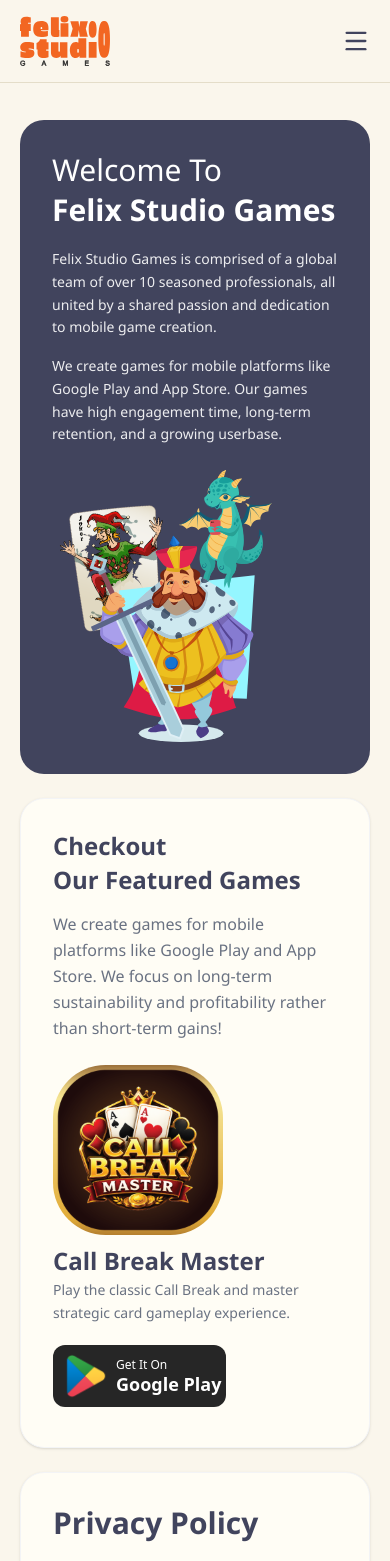
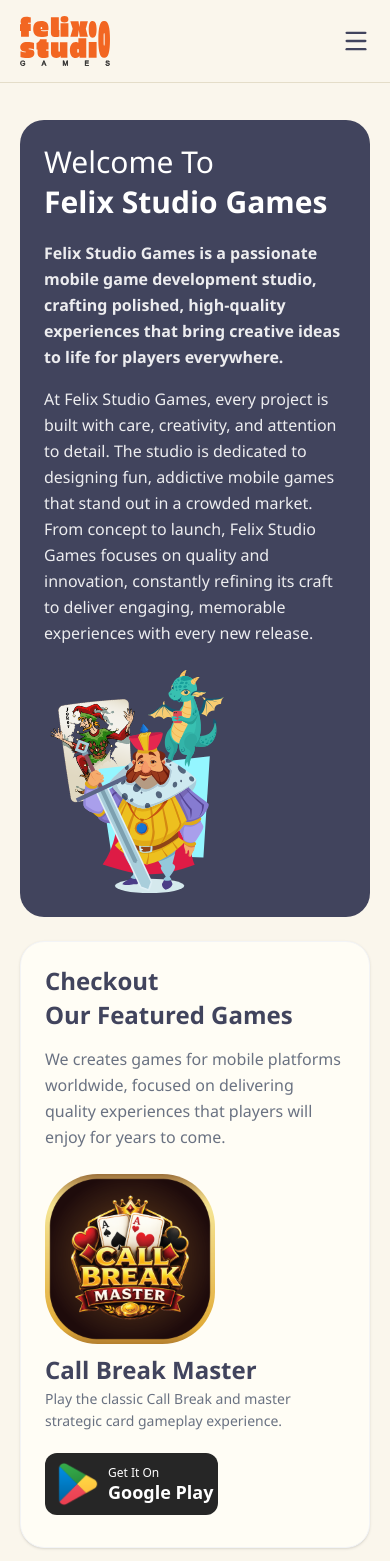
Before and after one commit to felixstudiogames/felix-studio-games-web, a React (Vite) app: page / in a window 390 px wide. Shown: the top 1561 px of the page. Built offline with nearby package versions, Linux system fonts and the light colour scheme; the HTML template or start-up script is replaced by a standard one.

Commit message:
Updated page contents and visual responsiveness

```diff
--- a/index.html
+++ b/index.html
@@ -2,7 +2,7 @@
 <html lang="en">
   <head>
     <meta charset="UTF-8" />
-    <link rel="icon" type="image/svg+xml" href="/favicon.svg" />
+    <link rel="icon" type="image/svg+xml" href="/src/assets/logo-01.svg" />
     <meta name="viewport" content="width=device-width, initial-scale=1.0" />
     <title>Felix Studio Games</title>
   </head>
--- a/src/components/HeroSection.jsx
+++ b/src/components/HeroSection.jsx
@@ -29,33 +29,33 @@
 
       {/* Top row: Welcome + Featured Games (3-col grid, 2+1 split) */}
       <div className='grid grid-cols-1 lg:grid-cols-3 gap-6'>
-        <div className='lg:col-span-2 h-auto lg:h-[440px] bg-[#41445D] rounded-3xl p-8 md:p-10 flex flex-col md:flex-row justify-between gap-6'>
+        <div className='lg:col-span-2 h-auto lg:h-[440px] bg-[#41445D] rounded-3xl p-6 md:p-10 flex flex-col md:flex-row justify-between gap-6'>
           <div className='text-white flex-1'>
             <h2 className='text-3xl md:text-4xl font-medium mb-1'>Welcome To</h2>
             <h1 className='text-3xl md:text-5xl font-extrabold mb-5'>Felix Studio Games</h1>
-            <p className='text-sm md:text-base opacity-90 mb-4 leading-relaxed'>
-              Felix Studio Games is comprised of a global team of over 10 seasoned professionals, all united by a shared passion and dedication to mobile game creation.
+            <p className='text-base font-bold opacity-90 mb-4 lg:mr-15 leading-relaxed'>
+              Felix Studio Games is a passionate mobile game development studio, crafting polished, high-quality experiences that bring creative ideas to life for players everywhere.
             </p>
-            <p className='text-sm md:text-base opacity-90 leading-relaxed'>
-              We create games for mobile platforms like Google Play and App Store. Our games have high engagement time, long-term retention, and a growing userbase.
+            <p className='text-base opacity-90 lg:mr-15 leading-relaxed'>
+              At Felix Studio Games, every project is built with care, creativity, and attention to detail. The studio is dedicated to designing fun, addictive mobile games that stand out in a crowded market. From concept to launch, Felix Studio Games focuses on quality and innovation, constantly refining its craft to deliver engaging, memorable experiences with every new release.
             </p>
           </div>
           <img
             src={Characters}
             alt='hero illustration'
-            className='w-[220px] md:w-[280px] rounded-2xl'
+            className='w-[180px] md:w-[280px] rounded-2xl'
           />
         </div>
 
-        <div ref={gamesRef} className={`h-auto lg:h-[440px] bg-[#FFFDF5] rounded-3xl p-8 shadow-sm border flex flex-col transition-all duration-500 ${
+        <div ref={gamesRef} className={`h-auto lg:h-[440px] bg-[#FFFDF5] rounded-3xl p-6 md:p-8 shadow-sm border flex flex-col transition-all duration-500 ${
             highlightGames
               ? 'border-[#41445D] ring-4 ring-[#41445D]/30 scale-[1.02]'
               : 'border-gray-100'
           }`}>
           <h2 className='text-2xl md:text-3xl font-extrabold text-[#41445D] leading-tight mb-1'>Checkout</h2>
           <h2 className='text-2xl md:text-3xl font-extrabold text-[#41445D] leading-tight mb-4'>Our Featured Games</h2>
-          <p className='text-[16px] text-gray-500 mb-6 leading-relaxed'>
-            We create games for mobile platforms like Google Play and App Store. We focus on long-term sustainability and profitability rather than short-term gains!
+          <p className='text-[16px] text-gray-500 mb-6 md:pr-10 leading-relaxed'>
+            We creates games for mobile platforms worldwide, focused on delivering quality experiences that players will enjoy for years to come.
           </p>
 
           <div className='lg:flex items-center gap-4 mt-auto'>
@@ -82,7 +82,7 @@
       {/* Bottom row: Privacy Policy + Contact Us (own 2-col grid, full width) */}
       <div className='grid grid-cols-1 sm:grid-cols-2 gap-6'>
         <div ref={privacyRef}
-          className={`h-auto sm:h-[300px] bg-[#FFFDF5] rounded-3xl p-8 shadow-sm border flex justify-between gap-6 ${highlightClasses(highlightPrivacy)}`}>
+          className={`h-auto sm:h-[300px] md:h-[320px] bg-[#FFFDF5] rounded-3xl p-6 md:p-8 shadow-sm border flex justify-between gap-6 ${highlightClasses(highlightPrivacy)}`}>
           <div>
             <h2 className='text-3xl font-extrabold text-[#41445D] mb-4'>Privacy Policy</h2>
             <p className='text-[16px] text-gray-600 mb-3 leading-relaxed'>
@@ -93,13 +93,13 @@
             </p>
             <Link to='/privacy-policy' className='text-sm font-semibold text-[#41445D] underline'>Read More</Link>
           </div>
-          <div className='hidden sm:flex flex-shrink-0 w-[148.78px] h-[170.45] mt-[30px]'>
+          <div className='hidden md:hidden lg:block sm:flex flex-shrink-0 lg:w-[148.78px] mt-[30px]'>
             <img src={ShieldIcon} alt="Shield" />
           </div>
         </div>
 
         <div ref={contactRef}
-          className={`h-auto sm:h-[300px] bg-[#FFFDF5] rounded-3xl p-8 shadow-sm border flex justify-between gap-6 ${highlightClasses(highlightContact)}`}>
+          className={`h-auto sm:h-[300px] md:h-[320px] bg-[#FFFDF5] rounded-3xl p-6 md:p-8 shadow-sm border flex justify-between gap-6 ${highlightClasses(highlightContact)}`}>
           <div className='flex-1'>
             <h2 className='text-3xl font-extrabold text-[#41445D] mb-4'>Contact Us</h2>
             <p className='text-[16] text-gray-600 mb-4'>
@@ -117,7 +117,7 @@
             </div>
             <p className='text-[14px] text-gray-400'>* Get a response within 24 hrs</p>
           </div>
-          <div className='hidden sm:flex flex-shrink-0 w-[155px] h-[153px] ml-[30px] mt-[50px]'>
+          <div className='hidden md:hidden lg:block sm:flex flex-shrink-0 lg:w-[155px] lg:h-[153px] ml-[30px] mt-[50px]'>
             <img src={ContactIcon} alt="Contact" />
           </div>
         </div>
--- a/src/components/PrivacyPolicyContentSection.jsx
+++ b/src/components/PrivacyPolicyContentSection.jsx
@@ -52,13 +52,12 @@
             {/* Content */}
             <article className="max-w-[720px] text-[15.5px] leading-[1.7] text-[#4b4b45] [&_p]:m-0 [&_p]:mb-[18px] [&_h2]:text-xl [&_h2]:font-bold [&_h2]:text-[#4a4a45] [&_h2]:mt-9 [&_h2]:mb-[14px] [&_h3]:text-base [&_h3]:font-bold [&_h3]:text-[#4a4a45] [&_h3]:mt-6 [&_h3]:mb-[6px] [&_ul]:m-0 [&_ul]:mb-[18px] [&_ul]:pl-5 [&_li]:mb-[6px] [&_strong]:text-[#4a4a45] [&_strong]:font-bold [&_a]:text-[#ff5a1f] [&_a]:no-underline [&_a:hover]:underline [&_ul]:list-disc [&_ul]:pl-5">
               <p>
-                Welcome to <strong>Call Break Master</strong>. This Privacy
-                Policy explains how <strong>Felix Studio Games</strong>{" "}
+                This Privacy Policy explains how <strong>Felix Studio Games</strong>{" "}
                 collects, uses, and shares information when you use our mobile
                 game.
               </p>
               <p>
-                By using <strong>Call Break Master</strong>, you agree to the
+                By using our applications, you agree to the
                 collection and use of information in accordance with this
                 policy.
               </p>
@@ -81,7 +80,7 @@
 
               <h2>Third-Party Services</h2>
               <p>
-                Our game uses third-party services that may collect
+                Our game applications uses third-party services that may collect
                 information used to identify you.
               </p>
 
@@ -132,7 +131,7 @@
               </ul>
 
               <h2>Children's Privacy</h2>
-              <p>This game is intended for users aged 13 and above.</p>
+              <p>Our games are intended for users aged 13 and above.</p>
               <p>
                 We do not knowingly collect personal information from children
                 under 13. Since our app does not require account registration,
@@ -159,7 +158,7 @@
                 in the game, such as Google AdMob and Firebase.
               </p>
               <p>
-                Since Call Break Master does not require user accounts or
+                Since our applications do not require user accounts or
                 directly store personally identifiable information, we do not
                 provide an in-app mechanism for requesting data deletion.
               </p>
```
